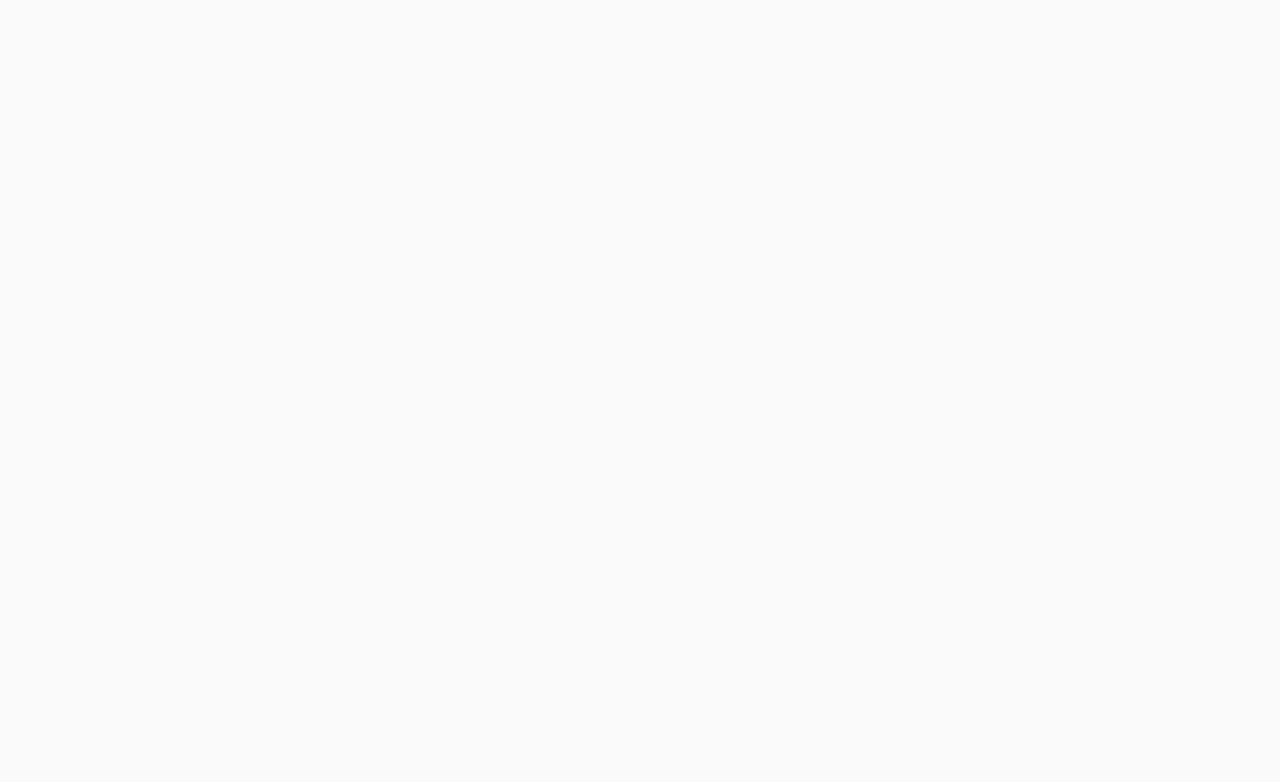
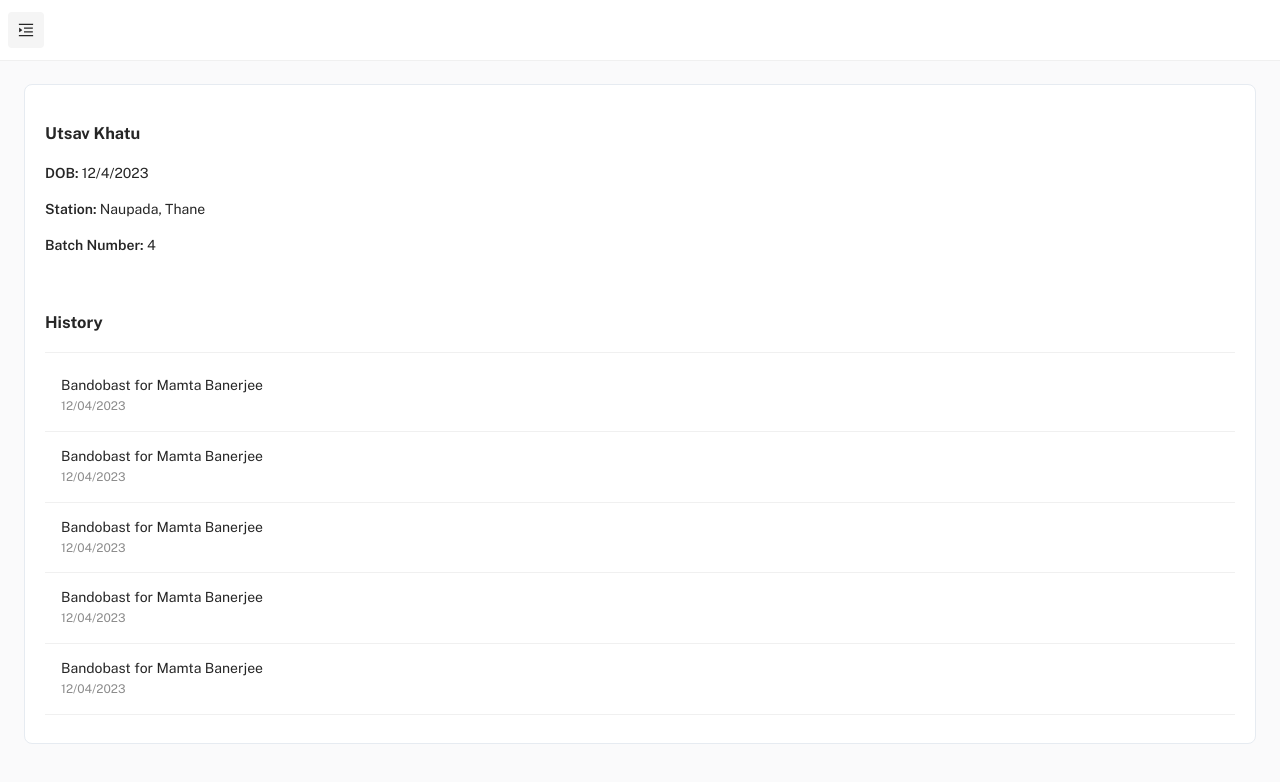
Before and after one commit to Nirikshak-IndiSafe/kavach-nirikshak-web, a React (Create React App) app: page /app/personnel-profile/1 in a window 1280 px wide. Before the commit this address had no page. Shown: the top 782 px of the page. Built offline with nearby package versions, Linux system fonts and the light colour scheme; the HTML template or start-up script is replaced by a standard one.

Commit message:
personnel profile page

```diff
--- a/src/pages/extra-pages/DetailedBandobast.js
+++ b/src/pages/extra-pages/DetailedBandobast.js
@@ -8,7 +8,7 @@ import {
   Divider,
   Grid,
   List,
-  ListItem,
+  ListItemButton,
   ListItemText,
   TextField,
 } from "../../../node_modules/@mui/material/index";
@@ -23,7 +23,7 @@ const DetailedBandobast = () => {
         const res = await fetch(`http://localhost:5000/api/events/${id}`);
         const { event } = await res.json();
         setDetails(event);
-        console.log(details)
+        console.log(details);
       } catch (error) {
         console.log(error);
       }
@@ -97,12 +97,16 @@ const DetailedBandobast = () => {
             <List dense>
               {details.personnels.map((personnel, idx) => {
                 return (
-                  <ListItem key={idx}>
+                  <ListItemButton
+                    key={idx}
+                    component="a"
+                    href={`/app/personnel-profile/${personnel._id}`}
+                  >
                     <ListItemText
                       primary={`${personnel.firstName} ${personnel.lastName}`}
                       secondary={`Batch: ${personnel.batch}ID: ${personnel.id_number}`}
                     />
-                  </ListItem>
+                  </ListItemButton>
                 );
               })}
             </List>
--- /dev/null
+++ b/src/pages/extra-pages/PersonnelProfile.js
@@ -0,0 +1,64 @@
+import { useParams } from "react-router-dom";
+import React from "react";
+import MainCard from "components/MainCard";
+import {
+  Divider,
+  List,
+  ListItem,
+  ListItemText,
+} from "../../../node_modules/@mui/material/index";
+
+// name
+// dob
+// station
+// batch number
+// history
+
+const PersonnelProfile = ({ details }) => {
+  const { id } = useParams();
+
+  let objectDate = new Date("2023-04-12T10:29:05.002Z");
+
+  let day = objectDate.getDate();
+
+  let month = objectDate.getMonth();
+
+  let year = objectDate.getFullYear();
+
+  let format2 = `${day}/${month + 1}/${year}`;
+
+  return (
+    <MainCard>
+      <h3>{"Utsav Khatu"}</h3>
+      <p>
+        <b>DOB:</b> {format2}
+      </p>
+      <p>
+        <b>Station:</b> Naupada, Thane
+      </p>
+      <p>
+        <b>Batch Number:</b> 4
+      </p>
+      <br />
+      <h3>History</h3>
+      <Divider />
+      <List>
+        {[1, 2, 3, 4, 5].map((x) => {
+          return (
+            <>
+            <ListItem>
+              <ListItemText
+                secondary="12/04/2023"
+                primary="Bandobast for Mamta Banerjee"
+              ></ListItemText>
+            </ListItem>
+            <Divider />
+            </>
+          );
+        })}
+      </List>
+    </MainCard>
+  );
+};
+
+export default PersonnelProfile;
--- a/src/routes/MainRoutes.js
+++ b/src/routes/MainRoutes.js
@@ -4,6 +4,7 @@ import { lazy } from 'react';
 import Loadable from 'components/Loadable';
 import MainLayout from 'layout/MainLayout';
 import DetailedBandobast from 'pages/extra-pages/DetailedBandobast';
+import PersonnelProfile from 'pages/extra-pages/PersonnelProfile';
 
 // render - dashboard
 const DashboardDefault = Loadable(lazy(() => import('pages/dashboard')));
@@ -29,6 +30,10 @@ const MainRoutes = {
             path: 'view-bandobast/:id',
             element: <DetailedBandobast />
         },
+        {
+            path: 'personnel-profile/:id',
+            element: <PersonnelProfile />
+        },
     ]
 };
 
```
